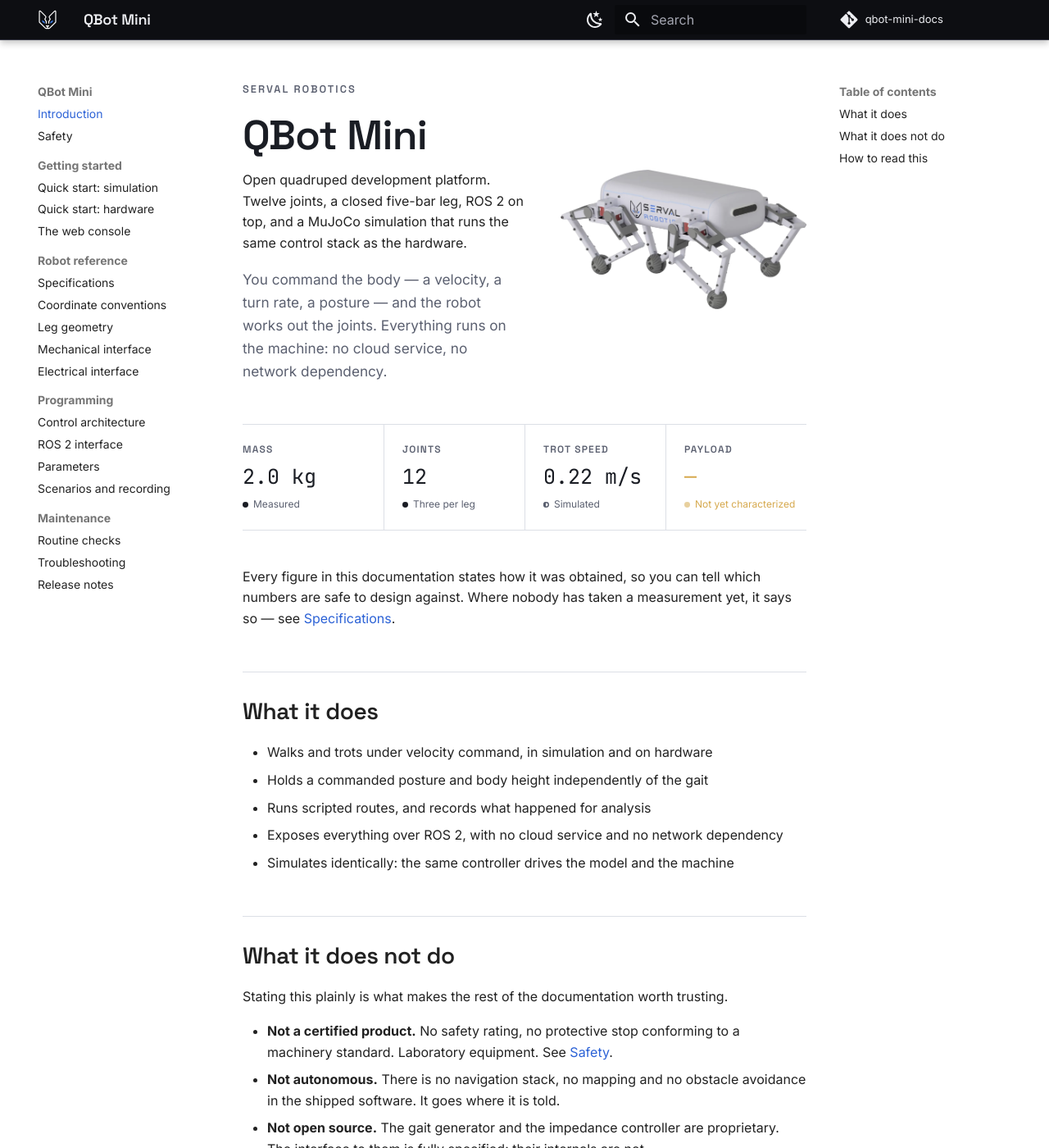
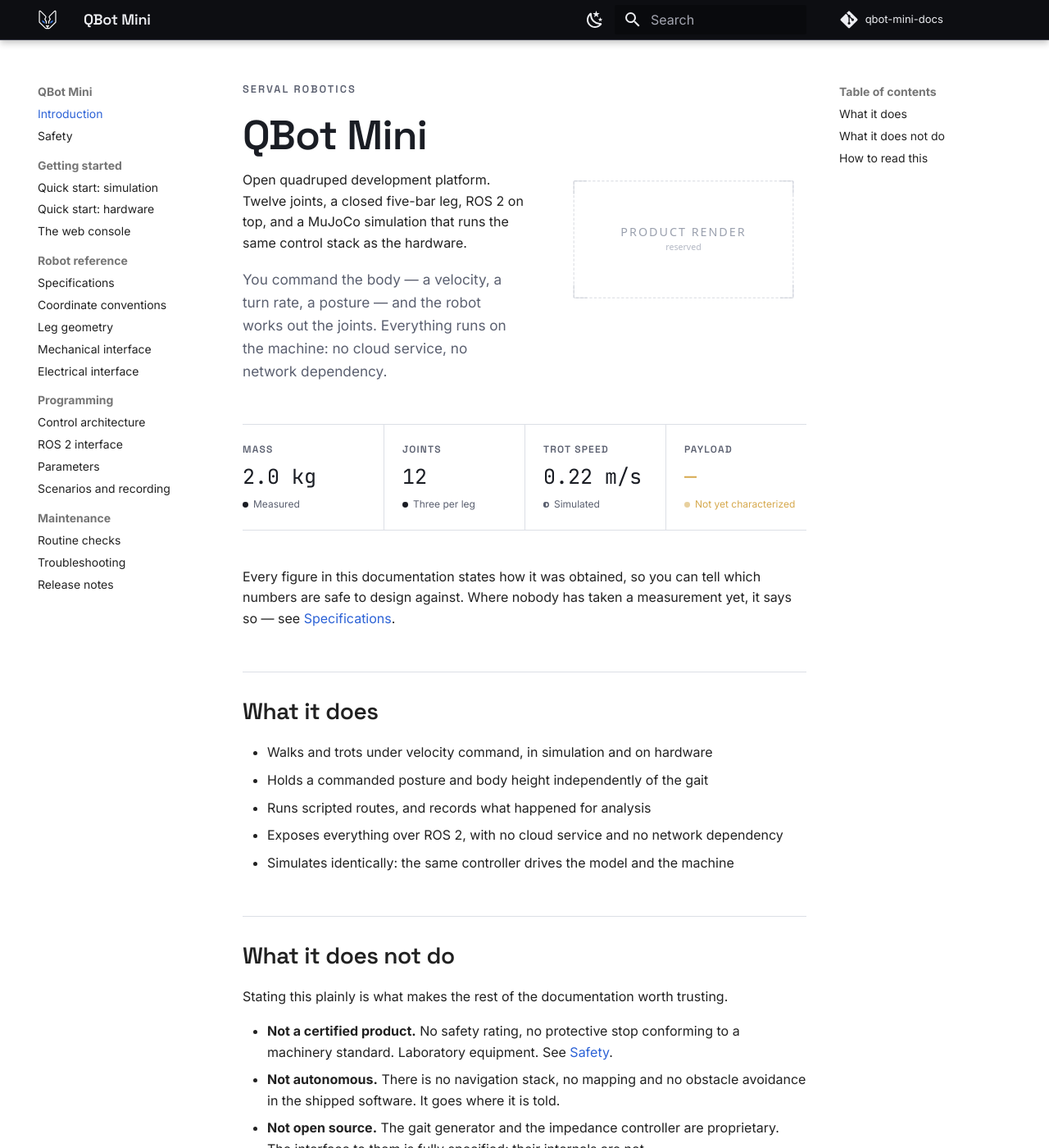
Before and after one commit to serval-robotics/qbot-mini-docs, an MkDocs documentation site: the page built from docs/index.md, in a window 1280 px wide and 1400 px high. Shown: the whole window at 82% size. Built offline with MkDocs 1.6.1 and Material for MkDocs 9.7.7, drawn with Linux system fonts in a browser that asks for light colours; comment, search, counter and statistics services are not loaded.

Commit message:
Reserve the hero image rather than shipping last generation's render
The CAD render on the home page was of the v9 body, and a new one is
being produced. A drawing marks a reserved area rather than filling it
with something that will be replaced, so the slot now carries corner
ticks and says what belongs there.

Also guards the hero art against the diagram width cap, which applies to
every SVG in the content area and would otherwise shrink a hero that is
now itself an SVG.

Co-Authored-By: Claude Opus 5 (1M context) <noreply@anthropic.com>

```diff
--- a/docs/index.md
+++ b/docs/index.md
@@ -15,7 +15,7 @@ no cloud service, no network dependency.</p>
 
 </div>
 <div class="hero__art">
-  <img src="assets/qbot-mini.webp" alt="QBot Mini, a four-legged robot with closed five-bar leg linkages" width="1400" height="795">
+  <img src="assets/render-placeholder.svg" alt="Placeholder reserved for the product render" width="1300" height="738">
 </div>
 </div>
 
--- a/docs/stylesheets/brand.css
+++ b/docs/stylesheets/brand.css
@@ -278,10 +278,13 @@
   color: var(--sr-fg-muted);
 }
 
-.hero__art img {
+.hero__art img,
+.md-typeset .hero__art img[src$=".svg"] {
   display: block;
   width: 100%;
+  max-width: none;
   height: auto;
+  margin: 0;
 }
 
 /* ---- Spec plate ------------------------------------------------------- */
```
Also changed, not shown: docs/assets/qbot-mini.webp (deleted), docs/assets/render-placeholder.svg (added).
